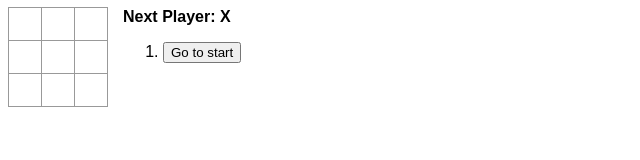
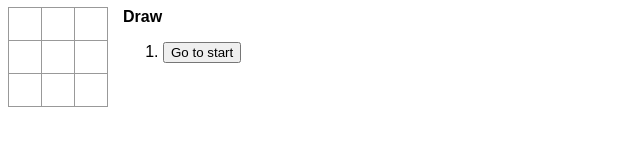
Before and after one commit to sushidesu/tictactoe, a React app: page / in a window 1280 px wide. Shown: the top 160 px of the page, without its empty margins (0-640 px from the left). Built offline with nearby package versions, Linux system fonts and the light colour scheme.

Commit message:
表示とロジックを分離

```diff
--- a/src/components/Game/Game.tsx
+++ b/src/components/Game/Game.tsx
@@ -27,6 +27,23 @@ export const Game: React.FC<Props> = ({
 
   const onSquareClick = (index: number) => () => placeMarker(index)
 
+  const renderStatus = (): string => {
+    const NEXT_IS = `Next Player: `
+    const WINNER = `Winner: `
+    switch (status) {
+      case "NEXT_X":
+        return NEXT_IS + "X"
+      case "NEXT_O":
+        return NEXT_IS + "O"
+      case "DRAW":
+        return "Draw"
+      case "WIN_X":
+        return WINNER + "X"
+      case "WIN_O":
+        return WINNER + "O"
+    }
+  }
+
   return (
     <Wrapper>
       <div className="game-board">
@@ -40,7 +57,7 @@ export const Game: React.FC<Props> = ({
       </div>
       <div className="game-info">
         <div className="status" data-testid="status">
-          {status}
+          {renderStatus()}
         </div>
         <ol>
           {history.map((_squares, move) => {
--- a/src/tictactoe/index.ts
+++ b/src/tictactoe/index.ts
@@ -73,11 +73,15 @@ export const useTicTacToe = ({
     }
   }
 
-  const status = winner
-    ? `Winner: ${renderMarker(winner)}`
-    : squares.every((square) => square !== null)
-    ? `Draw`
-    : `Next Player: ${xIsNext ? markX : markO}`
+  type Status = `WIN_X` | `WIN_O` | "DRAW" | `NEXT_X` | `NEXT_O`
+
+  const status: Status = winner
+    ? `WIN_${winner}`
+    : squares.every((square) => square !== "BLANK")
+    ? "DRAW"
+    : xIsNext
+    ? "NEXT_X"
+    : "NEXT_O"
 
   return {
     status,
```
